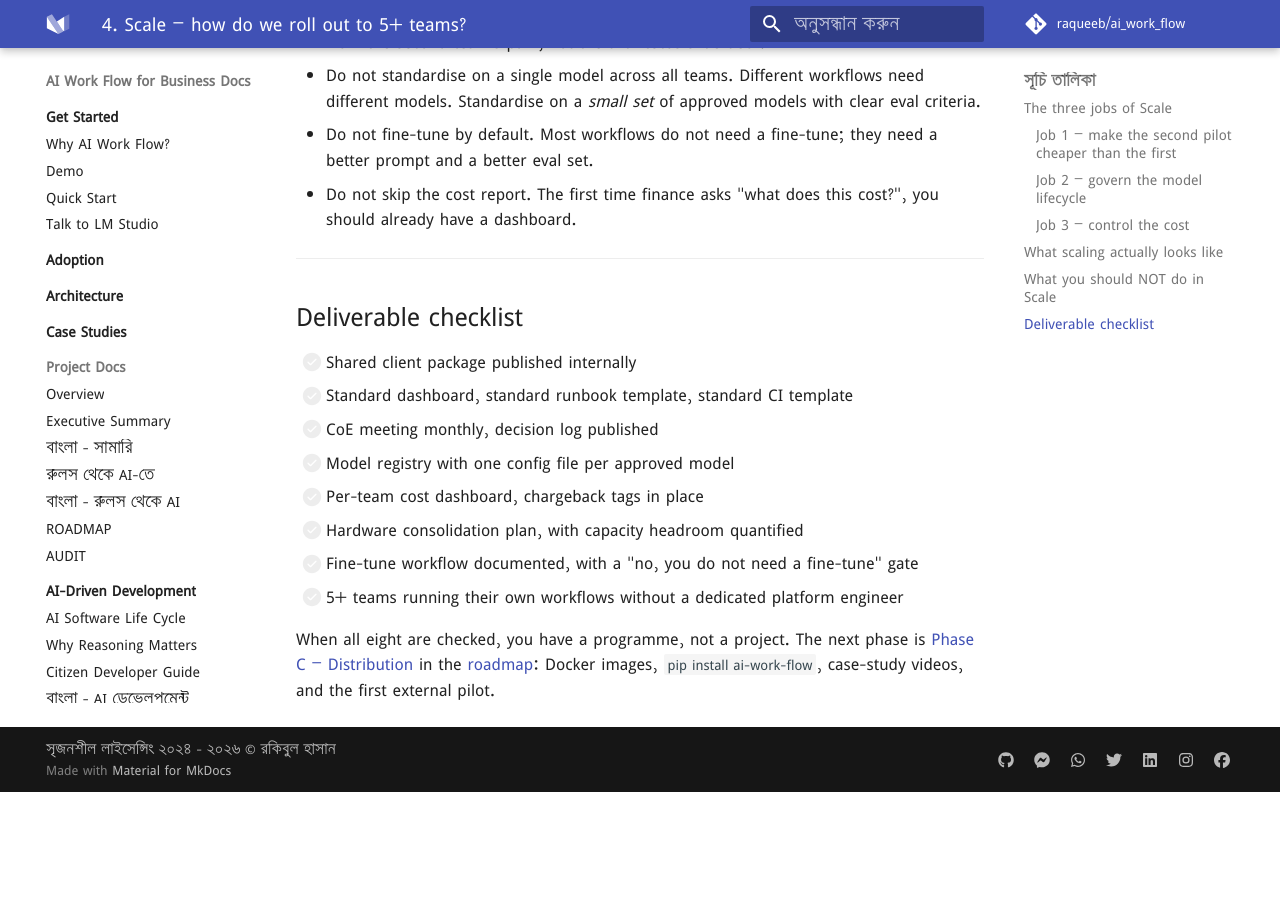
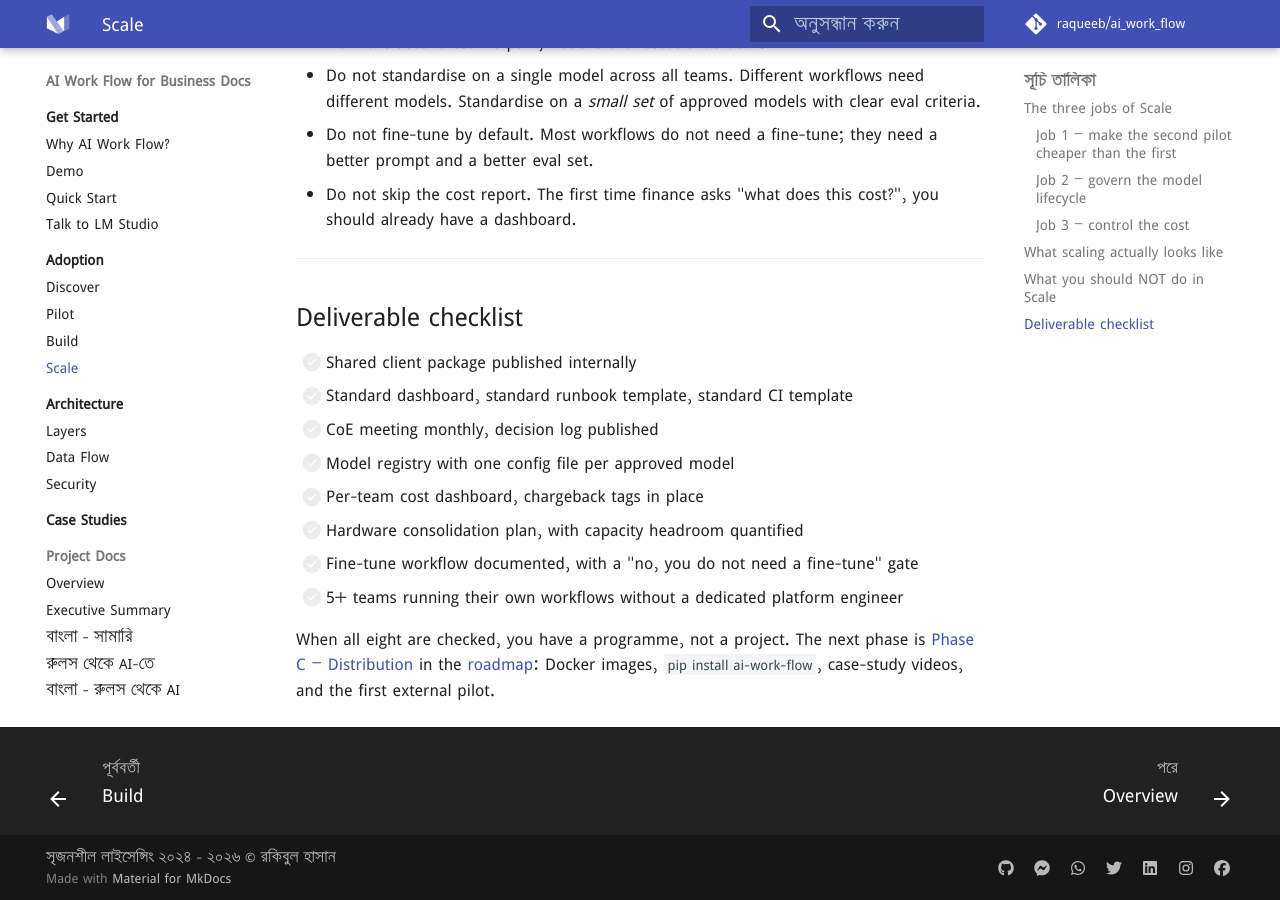
Before and after one commit to aiwithr/ai_llm, an MkDocs documentation site: the page built from docs/adoption/scale.md, in a window 1280 px wide and 900 px high, scrolled down 3640 px. Built offline with MkDocs 1.6.1 and Material for MkDocs 9.7.7, drawn with Linux system fonts in a browser that asks for light colours; some web fonts are replaced; comment, search, counter and statistics services are not loaded; before the commit the page ends 4432 px from its top, so only the background shows below that.

Commit message:
docs(nav): surface 7 module sub-pages under Adoption and Architecture

```diff
--- a/mkdocs.yml
+++ b/mkdocs.yml
@@ -135,12 +135,19 @@ nav:
   # ============================================================
   - "Adoption":
     - "Overview": "adoption/index.md"
+    - "Discover": "adoption/discover.md"
+    - "Pilot": "adoption/pilot.md"
+    - "Build": "adoption/build.md"
+    - "Scale": "adoption/scale.md"
 
   # ============================================================
   # ARCHITECTURE (new in A4)
   # ============================================================
   - "Architecture":
     - "Overview": "architecture/index.md"
+    - "Layers": "architecture/layers.md"
+    - "Data Flow": "architecture/data-flow.md"
+    - "Security": "architecture/security.md"
 
   # ============================================================
   # CASE STUDIES (new in A6)
```
